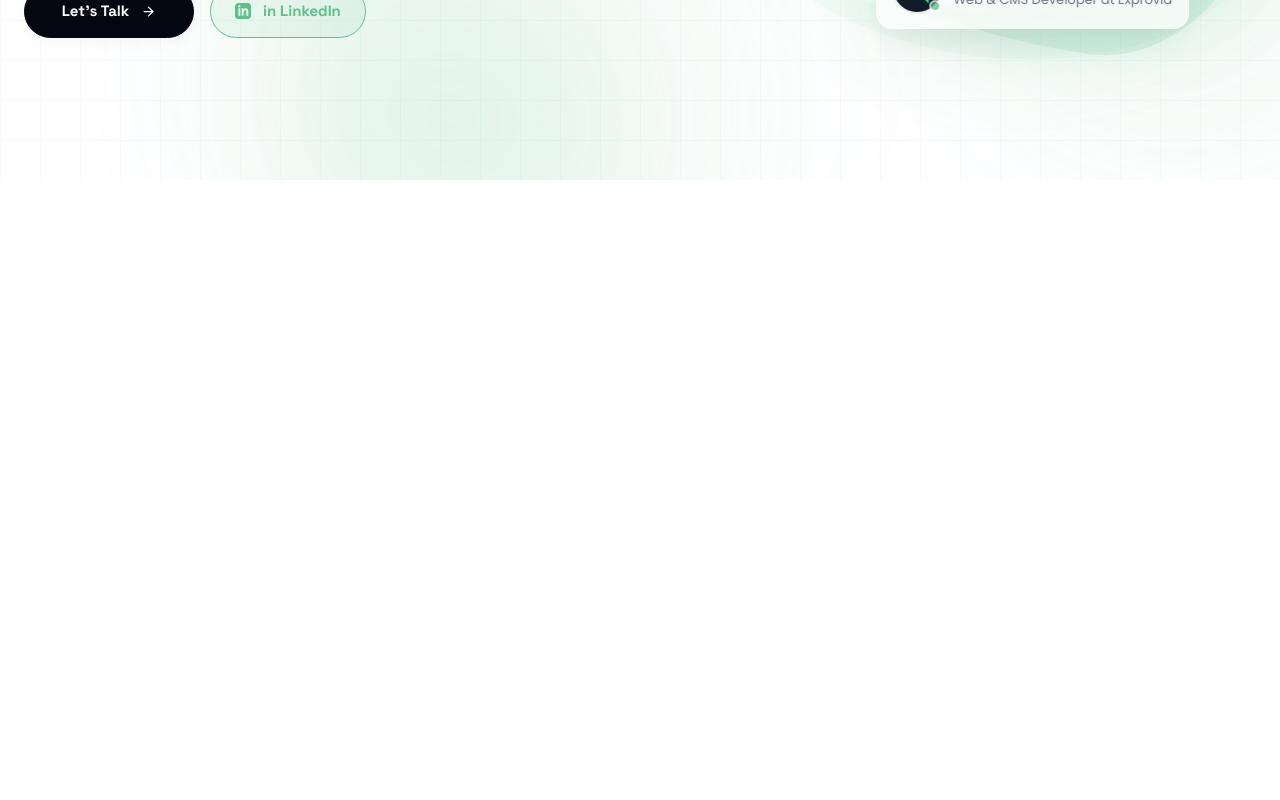
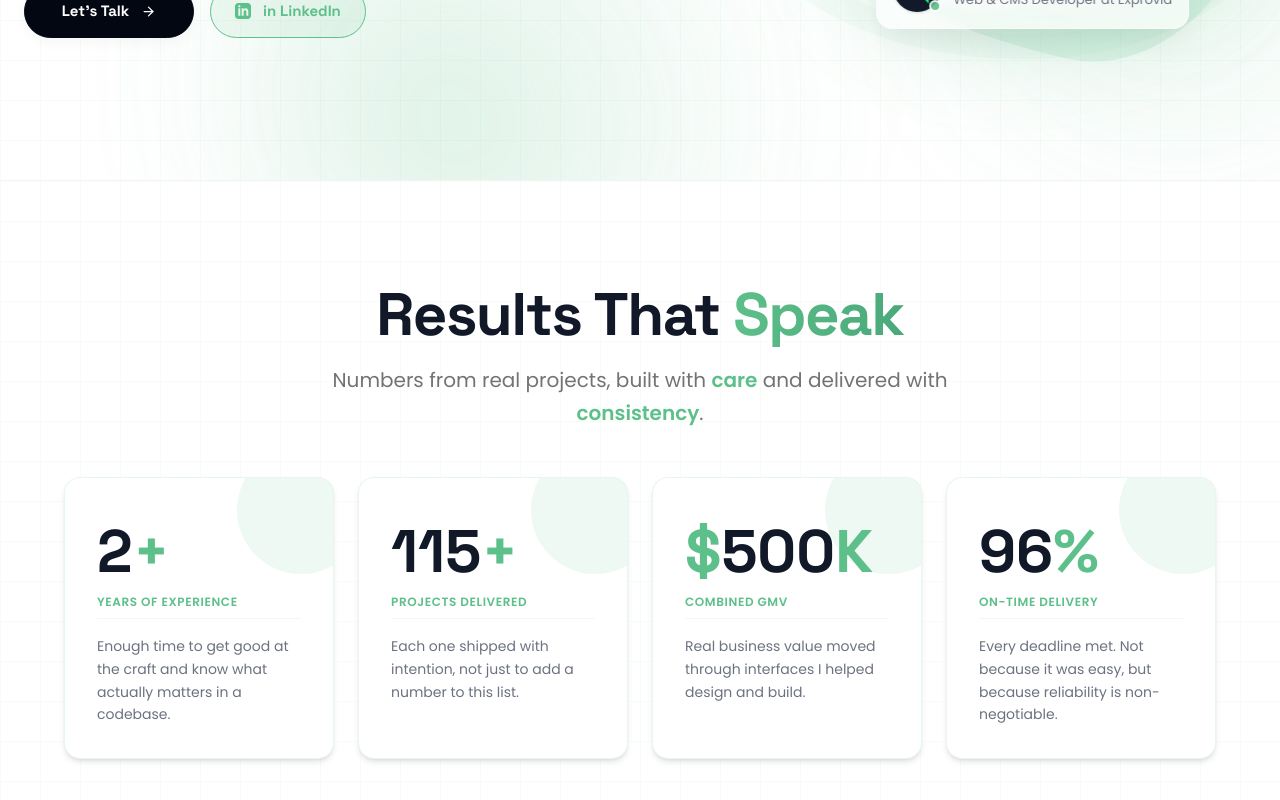
Before and after one commit to asratulhasannahid/asratul-hasan-nahid-frontend-react, a React (Vite) app: page / in a window 1280 px wide. Shown: the part 620-1420 px from the top of the page. Before the commit the page ends 800 px from the top, so only its background shows below. Built offline with nearby package versions, Linux system fonts and the light colour scheme.

Commit message:
create stats section and add it in home page

```diff
--- /dev/null
+++ b/src/components/Home/Stats/Stats.jsx
@@ -0,0 +1,222 @@
+import { useState, useEffect, useRef } from "react";
+
+export default function Stats() {
+  const [hasIntersected, setHasIntersected] = useState(false);
+  const [counts, setCounts] = useState([0, 0, 0, 0]);
+  const sectionRef = useRef(null);
+  const animationStarted = useRef(false);
+  const [mousePositions, setMousePositions] = useState([
+    { x: 50, y: 50 },
+    { x: 50, y: 50 },
+    { x: 50, y: 50 },
+    { x: 50, y: 50 },
+  ]);
+  const [hoveredCard, setHoveredCard] = useState(null);
+
+  useEffect(() => {
+    const observer = new IntersectionObserver(
+      (entries) => {
+        entries.forEach((entry) => {
+          if (entry.isIntersecting && !hasIntersected) {
+            setHasIntersected(true);
+          }
+        });
+      },
+      { threshold: 0.15 },
+    );
+
+    const currentRef = sectionRef.current;
+    if (currentRef) {
+      observer.observe(currentRef);
+    }
+
+    return () => {
+      if (currentRef) {
+        observer.unobserve(currentRef);
+      }
+    };
+  }, [hasIntersected]);
+
+  useEffect(() => {
+    if (hasIntersected && !animationStarted.current) {
+      animationStarted.current = true;
+      const duration = 1500;
+      const startTimestamp = performance.now();
+
+      const step = (now) => {
+        const elapsed = now - startTimestamp;
+        const progress = Math.min(elapsed / duration, 1);
+        const easeProgress = 1 - Math.pow(1 - progress, 3);
+
+        setCounts([
+          Math.floor(easeProgress * 2),
+          Math.floor(easeProgress * 115),
+          Math.floor(easeProgress * 500),
+          Math.floor(easeProgress * 96),
+        ]);
+
+        if (progress < 1) {
+          requestAnimationFrame(step);
+        } else {
+          setCounts([2, 115, 500, 96]);
+        }
+      };
+
+      requestAnimationFrame(step);
+    }
+  }, [hasIntersected]);
+
+  const handleMouseMove = (index, e) => {
+    const rect = e.currentTarget.getBoundingClientRect();
+    const x = ((e.clientX - rect.left) / rect.width) * 100;
+    const y = ((e.clientY - rect.top) / rect.height) * 100;
+
+    setMousePositions((prev) => {
+      const newPositions = [...prev];
+      newPositions[index] = { x, y };
+      return newPositions;
+    });
+  };
+
+  const cardData = [
+    {
+      id: "stat-card-experience",
+      count: counts[0],
+      suffix: "+",
+      title: "Years Of Experience",
+      description:
+        "Enough time to get good at the craft and know what actually matters in a codebase.",
+      delay: 100,
+    },
+    {
+      id: "stat-card-projects",
+      count: counts[1],
+      suffix: "+",
+      title: "Projects Delivered",
+      description:
+        "Each one shipped with intention, not just to add a number to this list.",
+      delay: 200,
+    },
+    {
+      id: "stat-card-gmv",
+      count: counts[2],
+      prefix: "$",
+      suffix: "K",
+      title: "Combined GMV",
+      description:
+        "Real business value moved through interfaces I helped design and build.",
+      delay: 300,
+    },
+    {
+      id: "stat-card-delivery",
+      count: counts[3],
+      suffix: "%",
+      title: "On-Time Delivery",
+      description:
+        "Every deadline met. Not because it was easy, but because reliability is non-negotiable.",
+      delay: 400,
+    },
+  ];
+
+  return (
+    <section
+      id="stats-section"
+      ref={sectionRef}
+      className="relative w-full bg-[#ffffff] py-24 px-6 sm:px-12 md:px-16 overflow-hidden flex flex-col items-center justify-center border-t border-neutral-100"
+    >
+      {/* Background Grid Overlay */}
+      <div className="absolute inset-0 z-0 opacity-40">
+        <div
+          className="absolute inset-0"
+          style={{
+            backgroundImage:
+              "linear-gradient(rgba(93, 191, 138, 0.12) 1px, transparent 1px), linear-gradient(90deg, rgba(93, 191, 138, 0.12) 1px, transparent 1px)",
+            backgroundSize: "40px 40px",
+          }}
+        ></div>
+      </div>
+
+      {/* Fancy Section Header */}
+      <div className="relative z-10 w-full max-w-7xl mx-auto text-center mb-12 sm:mb-12">
+        <h2
+          className={`font-space font-bold text-4xl sm:text-5xl md:text-6xl text-[#111827] leading-tight tracking-tight mb-3 transition-all duration-800 transform ${
+            hasIntersected
+              ? "opacity-100 translate-y-0"
+              : "opacity-0 translate-y-8"
+          }`}
+        >
+          Results That{" "}
+          <span className="text-transparent bg-clip-text bg-gradient-to-r from-[#5DBF8A] to-[#4aa87a]">
+            Speak
+          </span>
+        </h2>
+        <p
+          className={`font-poppins text-base sm:text-lg md:text-xl text-neutral-500 max-w-2xl mx-auto leading-relaxed transition-all duration-800 delay-150 transform ${
+            hasIntersected
+              ? "opacity-100 translate-y-0"
+              : "opacity-0 translate-y-6"
+          }`}
+        >
+          Numbers from real projects, built with{" "}
+          <span className="text-[#5DBF8A] font-semibold">care</span> and
+          delivered with{" "}
+          <span className="text-[#5DBF8A] font-semibold">consistency</span>.
+        </p>
+      </div>
+
+      {/* Stats Grid */}
+      <div className="relative z-10 w-full max-w-7xl mx-auto grid grid-cols-1 md:grid-cols-2 lg:grid-cols-4 gap-6 sm:gap-6">
+        {cardData.map((card, index) => (
+          <div
+            key={card.id}
+            id={card.id}
+            className={`group relative rounded-2xl p-6 sm:p-8 border border-[#5DBF8A]/15 bg-white backdrop-blur-md shadow-md transition-all duration-500 ease-out transform hover:-translate-y-2 hover:shadow-xl hover:border-[#5DBF8A]/30 overflow-hidden ${
+              hasIntersected
+                ? "opacity-100 translate-y-0"
+                : "opacity-0 translate-y-12"
+            }`}
+            style={{
+              transitionDelay: hasIntersected ? `${card.delay}ms` : "0ms",
+            }}
+            onMouseMove={(e) => handleMouseMove(index, e)}
+            onMouseEnter={() => setHoveredCard(index)}
+            onMouseLeave={() => setHoveredCard(null)}
+          >
+            {/* Bubble Effect */}
+            <div className="absolute -right-8 -top-8 w-32 h-32 rounded-full bg-[#5DBF8A]/10 transition-all duration-500 ease-out group-hover:w-48 group-hover:h-48 group-hover:-right-12 group-hover:-top-12" />
+
+            {/* Directional Glow Effect */}
+            <div
+              className="absolute inset-0 pointer-events-none transition-opacity duration-300"
+              style={{
+                opacity: hoveredCard === index ? 1 : 0,
+                background: `radial-gradient(circle at ${mousePositions[index].x}% ${mousePositions[index].y}%, rgba(93, 191, 138, 0.2) 0%, rgba(93, 191, 138, 0.1) 30%, transparent 70%)`,
+              }}
+            />
+
+            {/* Stat count */}
+            <div className="font-space font-bold text-5xl sm:text-6xl text-[#111827] mt-3 group-hover:text-[#5DBF8A] transition-colors duration-300 relative z-10">
+              {card.prefix && (
+                <span className="text-[#5DBF8A] group-hover:text-[#5DBF8A]/90 transition-colors duration-300">
+                  {card.prefix}
+                </span>
+              )}
+              {card.count}
+              <span className="text-[#5DBF8A] group-hover:text-[#5DBF8A] transition-colors duration-300">
+                {card.suffix}
+              </span>
+            </div>
+
+            <p className="font-poppins font-semibold text-xs tracking-wider uppercase text-[#5DBF8A] mt-3 pb-2 border-b border-neutral-100 relative z-10">
+              {card.title}
+            </p>
+
+            <p className="font-poppins font-light text-sm text-[#6B7280] mt-4 leading-relaxed relative z-10">
+              {card.description}
+            </p>
+          </div>
+        ))}
+      </div>
+    </section>
+  );
+}
--- a/src/pages/Home.jsx
+++ b/src/pages/Home.jsx
@@ -1,9 +1,11 @@
 import Hero from "../components/Home/Hero/Hero";
+import Stats from "../components/Home/Stats/Stats";
 
 function Home() {
   return (
     <div>
       <Hero />
+      <Stats />
     </div>
   );
 }
```
